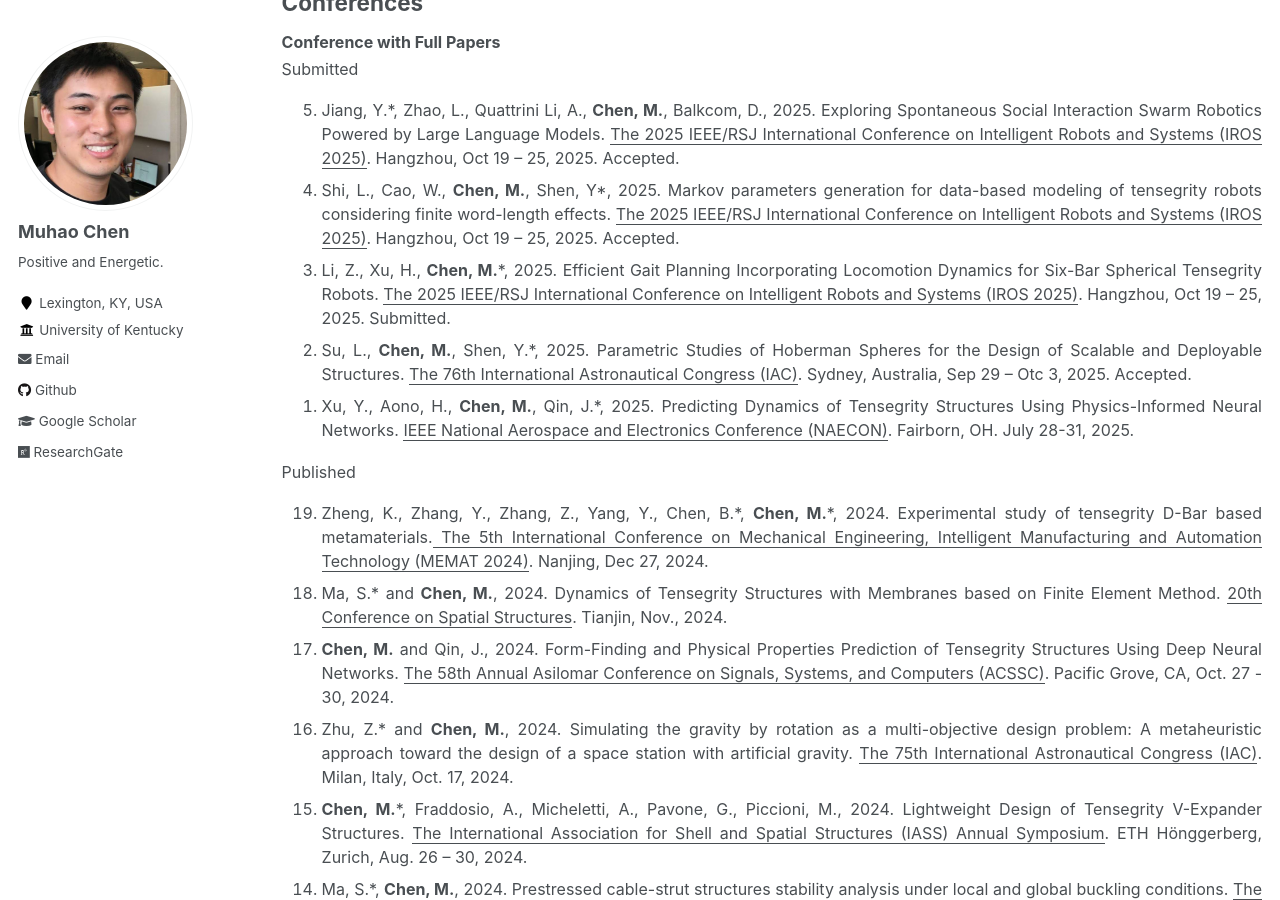
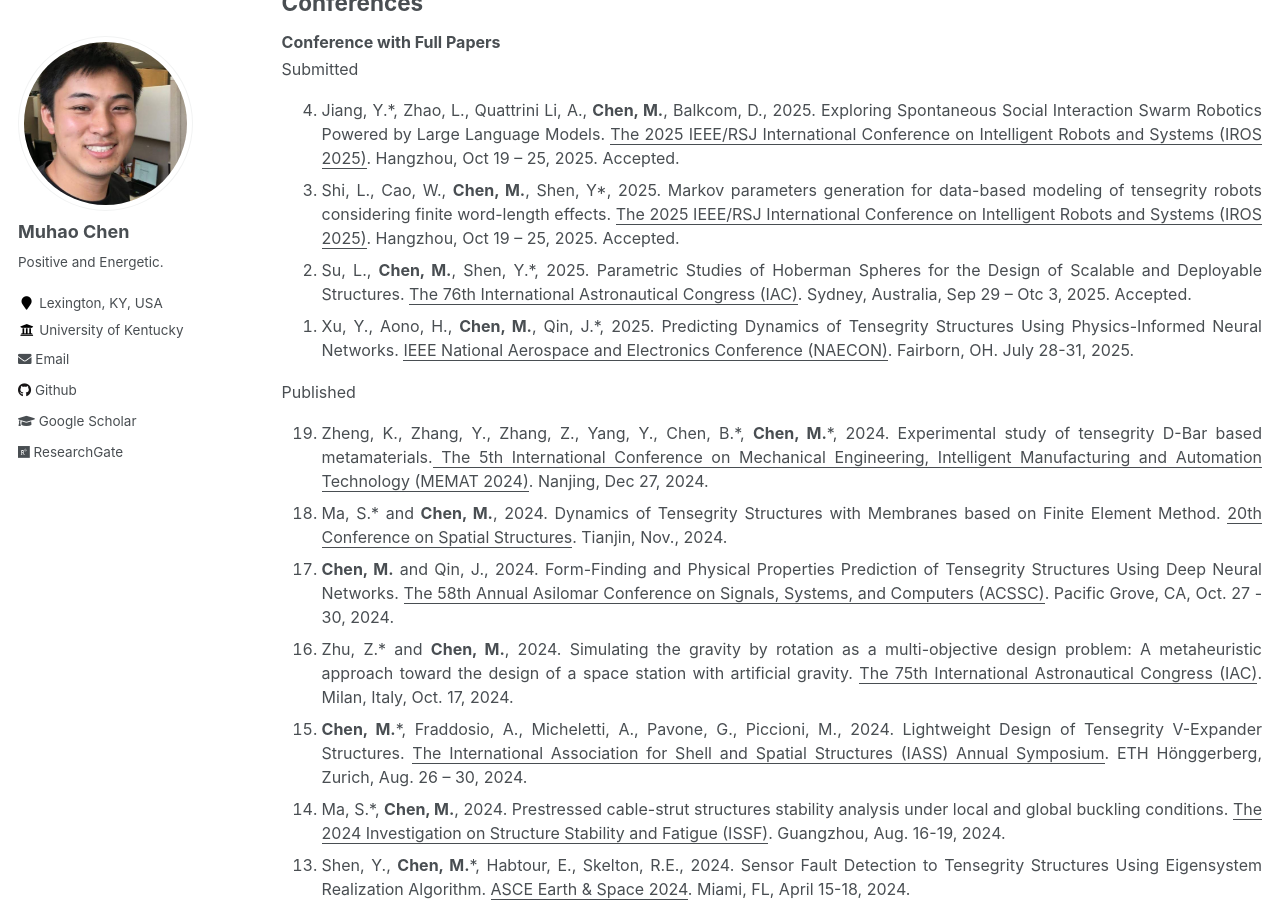
Before and after one commit to Muhao-Chen/muhao-chen.github.io, a Jekyll site: the page built from _pages/publication.md, in a window 1280 px wide and 900 px high, scrolled down 2912 px. Built offline with Jekyll 4.4.1, drawn with Linux system fonts in a browser that asks for light colours.

Commit message:
Update publication.md

```diff
--- a/_pages/publication.md
+++ b/_pages/publication.md
@@ -88,7 +88,7 @@ Submitted
 <ol reversed>
 <li> Jiang, Y.*, Zhao, L., Quattrini Li, A., <strong>Chen, M.</strong>, Balkcom, D., 2025. Exploring Spontaneous Social Interaction Swarm Robotics Powered by Large Language Models. <u>The 2025 IEEE/RSJ International Conference on Intelligent Robots and Systems (IROS 2025)</u>. Hangzhou, Oct 19 – 25, 2025. Accepted. </li>
 <li> Shi, L., Cao, W., <strong>Chen, M.</strong>, Shen, Y*, 2025. Markov parameters generation for data-based modeling of tensegrity robots considering finite word-length effects. <u>The 2025 IEEE/RSJ International Conference on Intelligent Robots and Systems (IROS 2025)</u>. Hangzhou, Oct 19 – 25, 2025. Accepted. </li>
-<li> Li, Z., Xu, H., <strong>Chen, M.</strong>*, 2025. Efficient Gait Planning Incorporating Locomotion Dynamics for Six-Bar Spherical Tensegrity Robots. <u>The 2025 IEEE/RSJ International Conference on Intelligent Robots and Systems (IROS 2025)</u>. Hangzhou, Oct 19 – 25, 2025. Submitted. </li>
+<!-- <li> Li, Z., Xu, H., <strong>Chen, M.</strong>*, 2025. Efficient Gait Planning Incorporating Locomotion Dynamics for Six-Bar Spherical Tensegrity Robots. <u>The 2025 IEEE/RSJ International Conference on Intelligent Robots and Systems (IROS 2025)</u>. Hangzhou, Oct 19 – 25, 2025. Submitted. </li> -->
 <li> Su, L., <strong>Chen, M.</strong>, Shen, Y.*, 2025. Parametric Studies of Hoberman Spheres for the Design of Scalable and Deployable Structures. <u>The 76th International Astronautical Congress (IAC)</u>. Sydney, Australia, Sep 29 – Otc 3, 2025. Accepted. </li>
 <li> Xu, Y., Aono, H., <strong>Chen, M.</strong>, Qin, J.*, 2025. Predicting Dynamics of Tensegrity Structures Using Physics-Informed Neural Networks. <u>IEEE  National Aerospace and Electronics Conference (NAECON)</u>. Fairborn, OH. July 28-31, 2025. </li>
 
```
